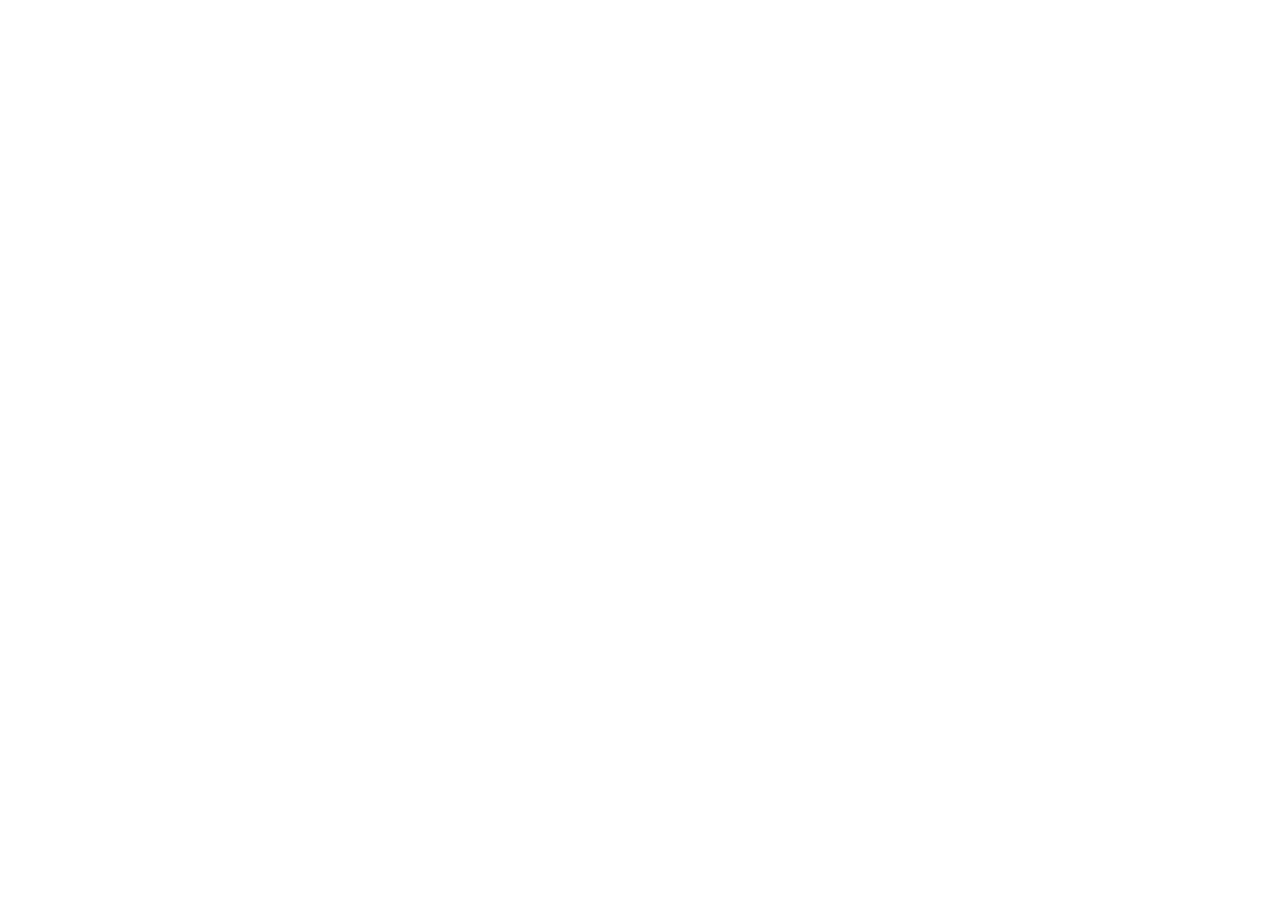
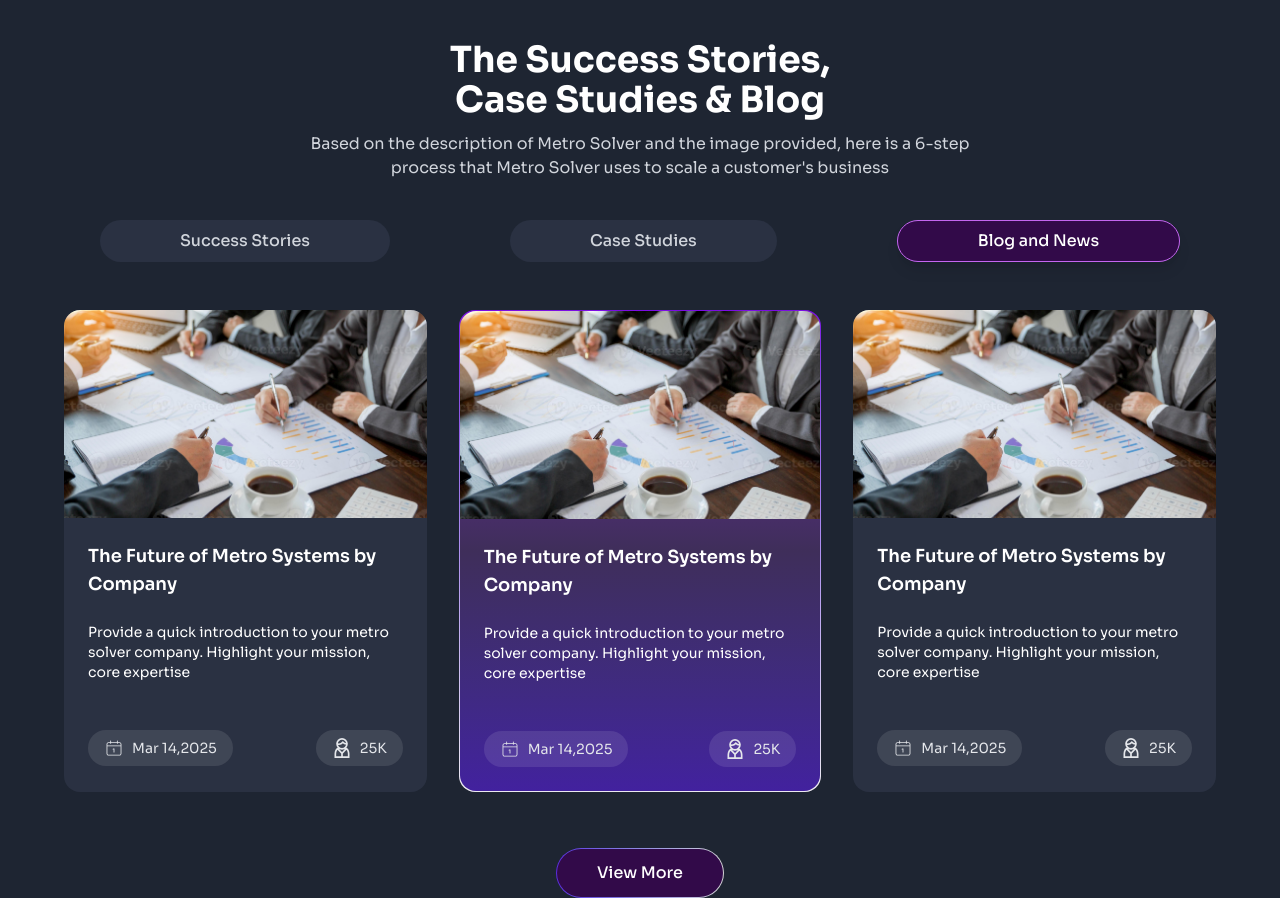
Before and after one commit to Alif210222/metro-solver-project, a React (Vite) app: page / in a window 1280 px wide. Shown: the part 1980-2878 px from the top of the page. Before the commit the page ends 1940 px from the top, so only its background shows below. Built offline with nearby package versions, Linux system fonts and the light colour scheme.

Commit message:
blog component added

```diff
--- a/src/Component/BlogComponent.jsx
+++ b/src/Component/BlogComponent.jsx
@@ -0,0 +1,149 @@
+import React from "react";
+import cardImage from "../assets/chart Image.jpg"
+import { CiCalendarDate } from "react-icons/ci";
+import { GrUserManager } from "react-icons/gr";
+
+const BlogComponent = () => {
+  return (
+    <div className="min-h-screen bg-[#1E2532] text-white flex flex-col items-center px-6  pt-20">
+      {/* Title Section */}
+      <div className="text-center mb-10">
+        <h1 className="text-4xl font-bold mb-3">
+          The Success Stories, <br /> Case Studies & Blog
+        </h1>
+        <p className="text-gray-300 max-w-2xl mx-auto">
+          Based on the description of Metro Solver and the image provided, here
+          is a 6-step process that Metro Solver uses to scale a customer's
+          business
+        </p>
+      </div>
+
+      {/* Tabs */}
+      <div className="flex gap-30 mb-12">
+        <button className="bg-[#2A3142] text-gray-300 font-medium py-2 px-20 rounded-full">
+          Success Stories
+        </button>
+        <button className="bg-[#2A3142] text-gray-300 font-medium py-2 px-20 rounded-full">
+          Case Studies
+        </button>
+        <button className="bg-[#320a49] text-white font-medium py-2 px-20 rounded-full shadow-lg border border-[#c466f0]">
+          Blog and News
+        </button>
+      </div>
+
+      {/* Cards Container */}
+      <div className="grid grid-cols-1 md:grid-cols-3 gap-8 w-full max-w-6xl">
+
+        {/* -------- Card 1 -------- */}
+        <div className="bg-[#2A3142] rounded-2xl overflow-hidden">
+          <img
+            src={cardImage}
+            alt="Metro Systems"
+            className="w-full h-52 object-cover"
+          />
+         <div className="p-6">
+              <h2 className="text-lg font-semibold mb-2">
+                The Future of Metro Systems by Company
+              </h2>
+              <p className="text-white text-sm mb-4 mt-6">
+                Provide a quick introduction to your metro solver company.
+                Highlight your mission, core expertise
+              </p>
+
+              <div className="flex justify-between flex-wrap gap-3">
+
+                <span className= " flex gap-2 justify-center items-center  bg-white/10 text-gray-200 text-sm mt-8 px-4 py-2 rounded-full">
+                 <CiCalendarDate className="w-5 h-5" /> <span>
+                    Mar 14,2025 </span>
+                </span>
+                 <span className= " flex gap-2 justify-center items-center  bg-white/10 text-gray-200 text-sm mt-8 px-4 py-2 rounded-full">
+                 <GrUserManager className="w-5 h-5" /> <span>
+                    25K </span>
+                </span>
+
+              </div>
+            </div>
+        </div>
+
+        {/* -------- Card 2 (Gradient Border) -------- */}
+        <div className="p-[1px] rounded-2xl bg-gradient-to-b from-[#7b0ce2] to-[#ece9f1]">
+          <div className="bg-gradient-to-b from-[#7817b9] via-[#3f2e5a]  to-[#42219e] rounded-2xl overflow-hidden">
+            <img
+              src={cardImage}
+              alt="Metro Systems"
+              className="w-full h-52 object-cover"
+            />
+            <div className="p-6">
+              <h2 className="text-lg font-semibold mb-2">
+                The Future of Metro Systems by Company
+              </h2>
+              <p className="text-white text-sm mb-4 mt-6">
+                Provide a quick introduction to your metro solver company.
+                Highlight your mission, core expertise
+              </p>
+
+              <div className="flex flex-wrap justify-between gap-3">
+
+               <span className= " flex gap-2 justify-center items-center  bg-white/10 text-gray-200 text-sm mt-8 px-4 py-2 rounded-full">
+                 <CiCalendarDate className="w-5 h-5" /> <span>
+                    Mar 14,2025 </span>
+                </span>
+               <span className= " flex gap-2 justify-center items-center  bg-white/10 text-gray-200 text-sm mt-8 px-4 py-2 rounded-full">
+                 <GrUserManager className="w-5 h-5" /> <span>
+                    25K </span>
+                </span>
+
+
+              </div>
+            </div>
+          </div>
+        </div>
+
+        {/* -------- Card 3 -------- */}
+        <div className="bg-[#2A3142] rounded-2xl overflow-hidden">
+          <img
+            src={cardImage}
+            alt="Metro Systems"
+            className="w-full h-52 object-cover"
+          />
+      <div className="p-6">
+              <h2 className="text-lg font-semibold mb-2">
+                The Future of Metro Systems by Company
+              </h2>
+              <p className="text-white text-sm mb-4 mt-6">
+                Provide a quick introduction to your metro solver company.
+                Highlight your mission, core expertise
+              </p>
+
+              <div className="flex justify-between flex-wrap gap-3">
+
+                <span className= " flex gap-2 justify-center items-center  bg-white/10 text-gray-200 text-sm mt-8 px-4 py-2 rounded-full">
+                 <CiCalendarDate className="w-5 h-5" /> <span>
+                    Mar 14,2025 </span>
+                </span>
+
+                 <span className= " flex gap-2 justify-center items-center  bg-white/10 text-gray-200 text-sm mt-8 px-4 py-2 rounded-full">
+                 <GrUserManager className="w-5 h-5" /> <span>
+                    25K </span>
+                </span>
+
+              </div>
+            </div>
+        </div>
+
+      </div>
+
+      {/* View More Button */}
+
+         <div className="inline-block p-[1px] rounded-full bg-gradient-to-r from-[#5B2BE0] to-[#d5d3d6] mt-14">
+  <button className="bg-[#320a49] text-white font-medium py-3 px-10 rounded-full transition">
+    View More
+  </button>
+</div>
+
+
+    </div>
+  );
+};
+
+export default BlogComponent ;
--- a/src/page/Homepage.jsx
+++ b/src/page/Homepage.jsx
@@ -1,6 +1,7 @@
 import React from 'react';
 import CardComponent from '../Component/CardComponent';
 import CaseStudyComponent from '../Component/CaseStudyComponent';
+import BlogComponent from '../Component/BlogComponent';
 
 
 const Homepage = () => {
@@ -10,7 +11,7 @@ const Homepage = () => {
 
            <CaseStudyComponent></CaseStudyComponent>
 
-
+           <BlogComponent></BlogComponent>
         </div>
     );
 };
```
